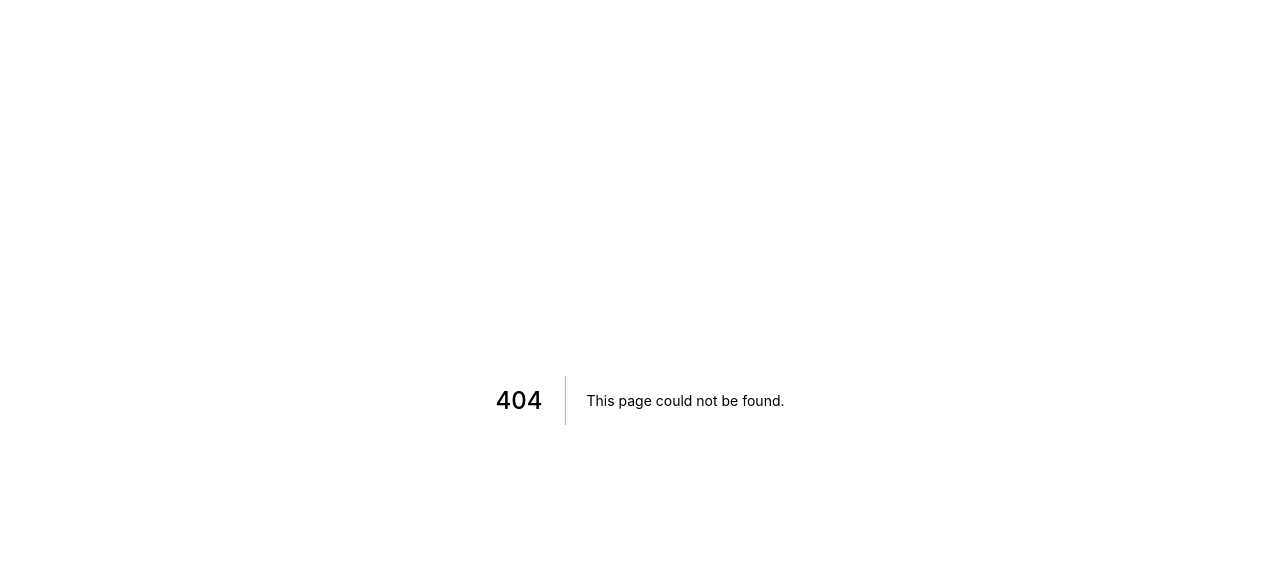
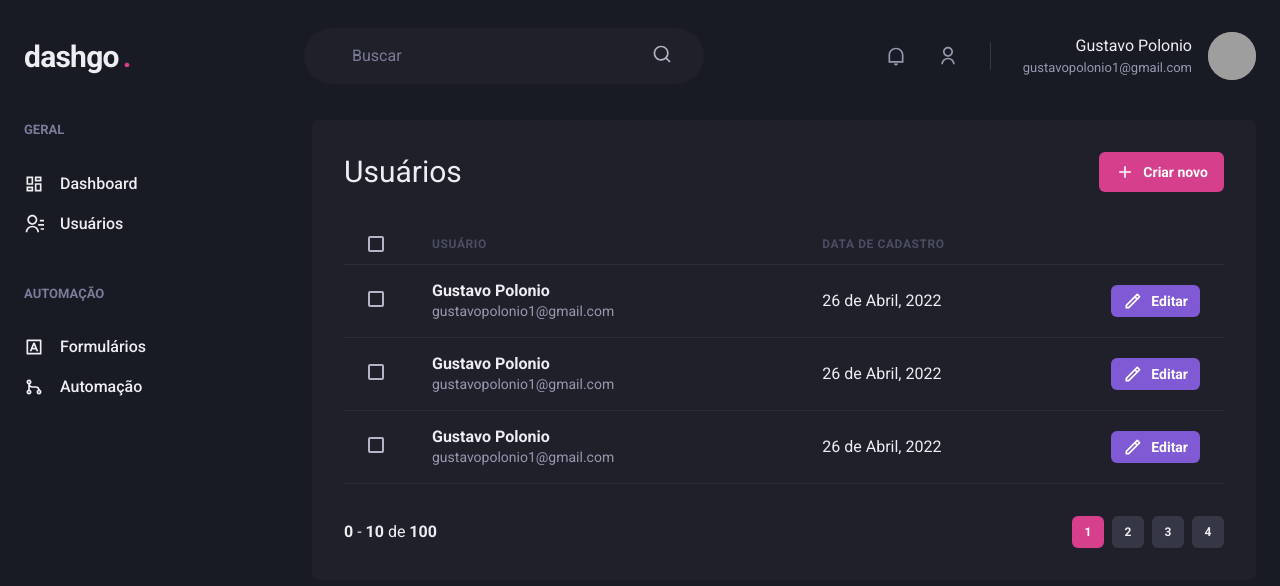
Before and after one commit to gustavopolonio/Dash-Go, a Next.js app: page /users in a window 1280 px wide. Before the commit this address had no page. Shown: the top 586 px of the page. Built offline with nearby package versions, Linux system fonts and the light colour scheme; grey boxes are pictures that could not be loaded.

Commit message:
pagination component

```diff
--- /dev/null
+++ b/src/components/Pagination.tsx
@@ -0,0 +1,64 @@
+import { HStack, Box, Button } from '@chakra-ui/react'
+
+export function Pagination() {
+
+  return (
+    <HStack align='center' justify='space-between' mt='8'>
+      <Box>
+        <strong>0</strong> - <strong>10</strong> de <strong>100</strong>
+      </Box>
+
+      <HStack spacing='2'>
+        <Button
+          size='sm'
+          fontSize='xs'
+          w='4'
+          colorScheme='pink'
+          disabled
+          _disabled={{
+            bg: 'pink.500',
+            cursor: 'default'
+          }}
+        >
+          1
+        </Button>
+
+        <Button
+          size='sm'
+          fontSize='xs'
+          w='4'
+          bg='gray.700'
+          _hover={{
+            bg: 'gray.500'
+          }}
+        >
+          2
+        </Button>
+
+        <Button
+          size='sm'
+          fontSize='xs'
+          w='4'
+          bg='gray.700'
+          _hover={{
+            bg: 'gray.500'
+          }}
+        >
+          3
+        </Button>
+
+        <Button
+          size='sm'
+          fontSize='xs'
+          w='4'
+          bg='gray.700'
+          _hover={{
+            bg: 'gray.500'
+          }}
+        >
+          4
+        </Button>
+      </HStack>
+    </HStack>
+  )
+}
--- a/src/pages/dashboard.tsx
+++ b/src/pages/dashboard.tsx
@@ -74,7 +74,7 @@
         <Sidebar />
 
         <SimpleGrid flex='1' minChildWidth='320px' spacing='4' alignItems='flex-start'>
-          <Box p='8' bg='gray.800' borderRadius={8}>
+          <Box p='8' pb='4' bg='gray.800' borderRadius={8}>
             <Text fontSize='lg' mb='4'>Inscritos da semana</Text>
             <Chart
               options={options}
@@ -83,7 +83,7 @@
               height='160'
             />
           </Box>
-          <Box p='8' bg='gray.800' borderRadius={8}>
+          <Box p='8' pb='4' bg='gray.800' borderRadius={8}>
             <Text fontSize='lg' mb='4'>Taxa de abertura</Text>
             <Chart
               options={options}
--- /dev/null
+++ b/src/pages/users/index.tsx
@@ -0,0 +1,117 @@
+import { Flex, Box, Heading, Button, Table, Thead, Tbody, Tr, Th, Td, Checkbox, Text } from '@chakra-ui/react'
+import { Header } from '../../components/Header'
+import { Sidebar } from '../../components/Sidebar'
+import { Pagination } from '../../components/Pagination'
+import { RiAddLine, RiPencilLine} from 'react-icons/ri'
+
+export default function UserList() {
+
+  return (
+    <Flex direction='column' h='100vh'>
+      <Header />
+
+      <Flex w='100%' maxWidth={1480} my='6' mx='auto' px='6'>
+        <Sidebar />
+
+        <Box flex='1' p='8' bg='gray.800' borderRadius={8}>
+          <Flex align='center' justify='space-between' mb='8'>
+            <Heading size='lg' fontWeight='normal'>Usuários</Heading>
+            <Button
+              as='a'
+              colorScheme='pink'
+              size='md'
+              fontSize='sm'
+              leftIcon={<RiAddLine fontSize='20' />}
+            >
+              Criar novo
+            </Button>
+          </Flex>
+
+          <Table colorScheme='whiteAlpha'>
+            <Thead>
+              <Tr>
+                <Th w='8' px='6' color='gray.300'>
+                  <Checkbox colorScheme='pink' />
+                </Th>
+                <Th>Usuário</Th>
+                <Th>Data de cadastro</Th>
+                <Th w='8'></Th>
+              </Tr>
+            </Thead>
+            <Tbody>
+              <Tr>
+                <Td px='6'>
+                  <Checkbox colorScheme='pink' />
+                </Td>
+                <Td>
+                  <Text fontWeight='bold'>Gustavo Polonio</Text>
+                  <Text fontSize='sm' color='gray.300'>gustavopolonio1@gmail.com</Text>
+                </Td>
+                <Td>26 de Abril, 2022</Td>
+                <Td>
+                  <Button
+                    as='a'
+                    colorScheme='purple'
+                    size='sm'
+                    fontSize='sm'
+                    leftIcon={<RiPencilLine fontSize='20' />}
+                  >
+                    Editar
+                  </Button>
+                </Td>
+              </Tr>
+
+              <Tr>
+                <Td px='6'>
+                  <Checkbox colorScheme='pink' />
+                </Td>
+                <Td>
+                  <Text fontWeight='bold'>Gustavo Polonio</Text>
+                  <Text fontSize='sm' color='gray.300'>gustavopolonio1@gmail.com</Text>
+                </Td>
+                <Td>26 de Abril, 2022</Td>
+                <Td>
+                  <Button
+                    as='a'
+                    colorScheme='purple'
+                    size='sm'
+                    fontSize='sm'
+                    leftIcon={<RiPencilLine fontSize='20' />}
+                  >
+                    Editar
+                  </Button>
+                </Td>
+              </Tr>
+
+              <Tr>
+                <Td px='6'>
+                  <Checkbox colorScheme='pink' />
+                </Td>
+                <Td>
+                  <Text fontWeight='bold'>Gustavo Polonio</Text>
+                  <Text fontSize='sm' color='gray.300'>gustavopolonio1@gmail.com</Text>
+                </Td>
+                <Td>26 de Abril, 2022</Td>
+                <Td>
+                  <Button
+                    as='a'
+                    colorScheme='purple'
+                    size='sm'
+                    fontSize='sm'
+                    leftIcon={<RiPencilLine fontSize='20' />}
+                  >
+                    Editar
+                  </Button>
+                </Td>
+              </Tr>
+
+
+            </Tbody>
+          </Table>
+
+          <Pagination />
+        </Box>
+      </Flex>
+    </Flex>
+  )
+}
```
